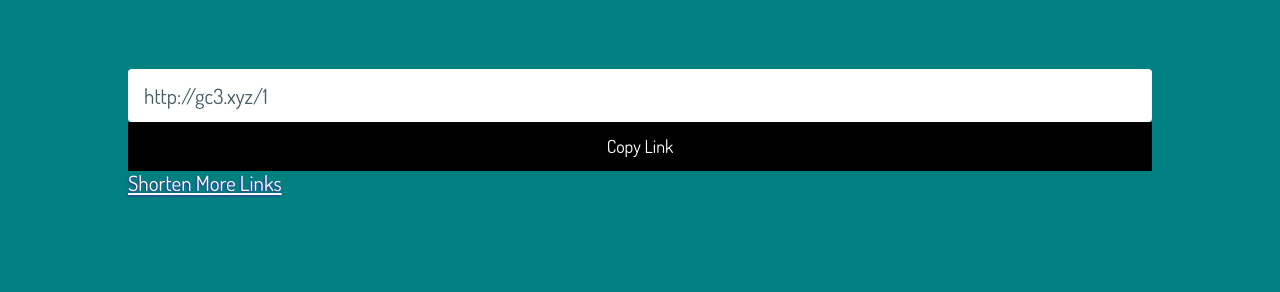
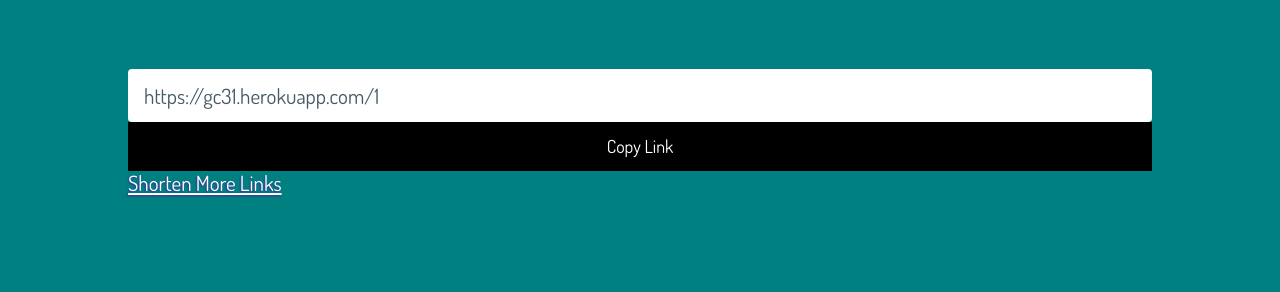
Before and after one commit to GeethaCharan31/GC_URLShortener, a Flask app: page /output/1 in a window 1280 px wide. Shown: the part 325-617 px from the top of the page. Run offline with Flask 2, Linux system fonts and the light colour scheme.

Commit message:
url change

```diff
--- a/templates/output.html
+++ b/templates/output.html
@@ -9,7 +9,7 @@
         <h1 class="Title">GC URL Shortener</h1>
 
         <div class="Input">
-            <input id="myInput" class="Input-text" value="http://gc3.xyz/{{output}}">
+            <input id="myInput" class="Input-text" value="https://gc31.herokuapp.com/{{output}}">
         </div>
         <div>
             <button class="w3-btn w3-block w3-large w3-black" onclick="myFunction()">Copy Link</button>
```
